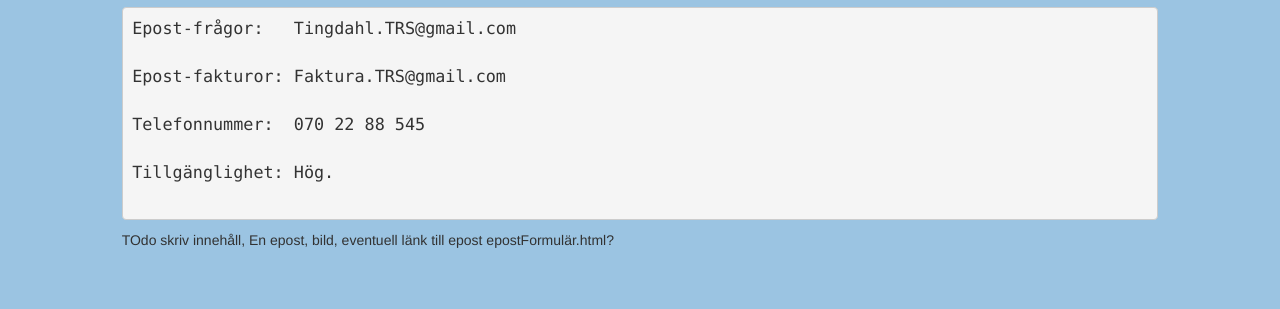
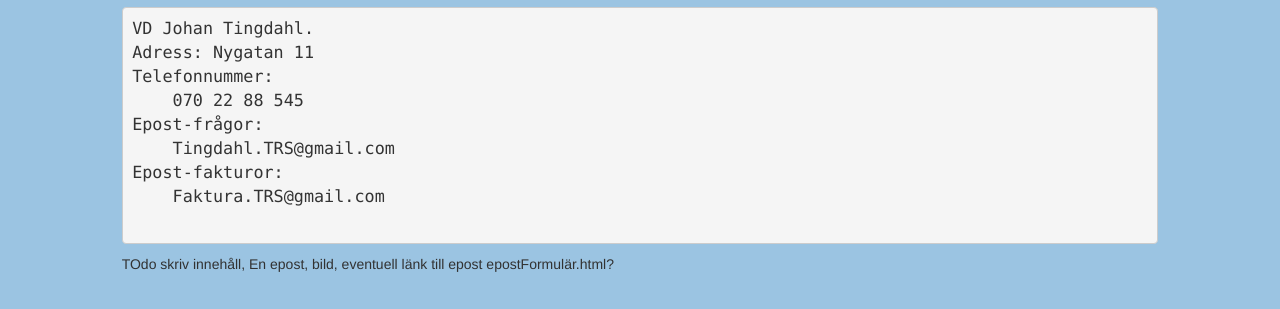
Before and after one commit to MMDavito/johanTRS, a website: page kontakt.html in a window 1280 px wide. Shown: the part 491-800 px from the top of the page. Drawn offline with nearby package versions, Linux system fonts and the light colour scheme.

Commit message:
Ändrade lite för att göra det lättare när jag väl får tid att deploya

```diff
--- a/kontakt.html
+++ b/kontakt.html
@@ -41,10 +41,14 @@ and open the template in the editor.
         <div class="container col-xs-10 col-xs-offset-1" id="text">
             <h2>Kontakt information</h2>
             <pre id="preTaggen">
-Epost-frågor:   Tingdahl.TRS@gmail.com<br>
-Epost-fakturor: Faktura.TRS@gmail.com<br>
-Telefonnummer:  <span class="telef" data-telef ="545 88 22 070" data-website ="moc.liamg"></span><br>
-Tillgänglighet: Hög.
+VD Johan Tingdahl.
+Adress: Nygatan 11
+Telefonnummer:
+    <span class="telef" data-telef ="545 88 22 070" data-website ="moc.liamg"></span>
+Epost-frågor:
+    Tingdahl.TRS@gmail.com
+Epost-fakturor:
+    Faktura.TRS@gmail.com
             </pre>
             <p>TOdo skriv innehåll, En epost, bild, eventuell länk till epost epostFormulär.html?</p>
         </div>
```
Also changed, not shown: nbproject/private/private.xml (+7 -1 lines).
